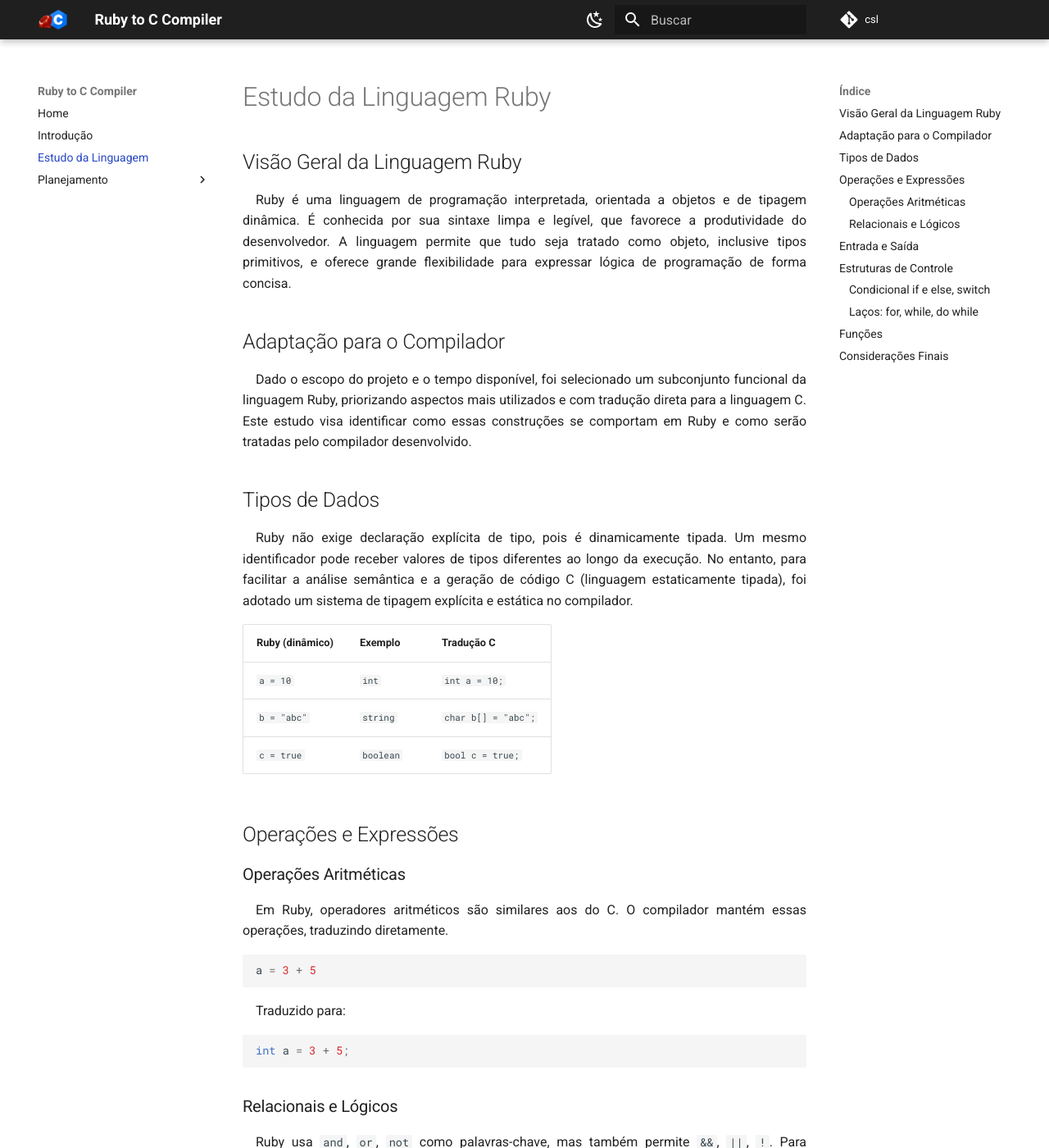
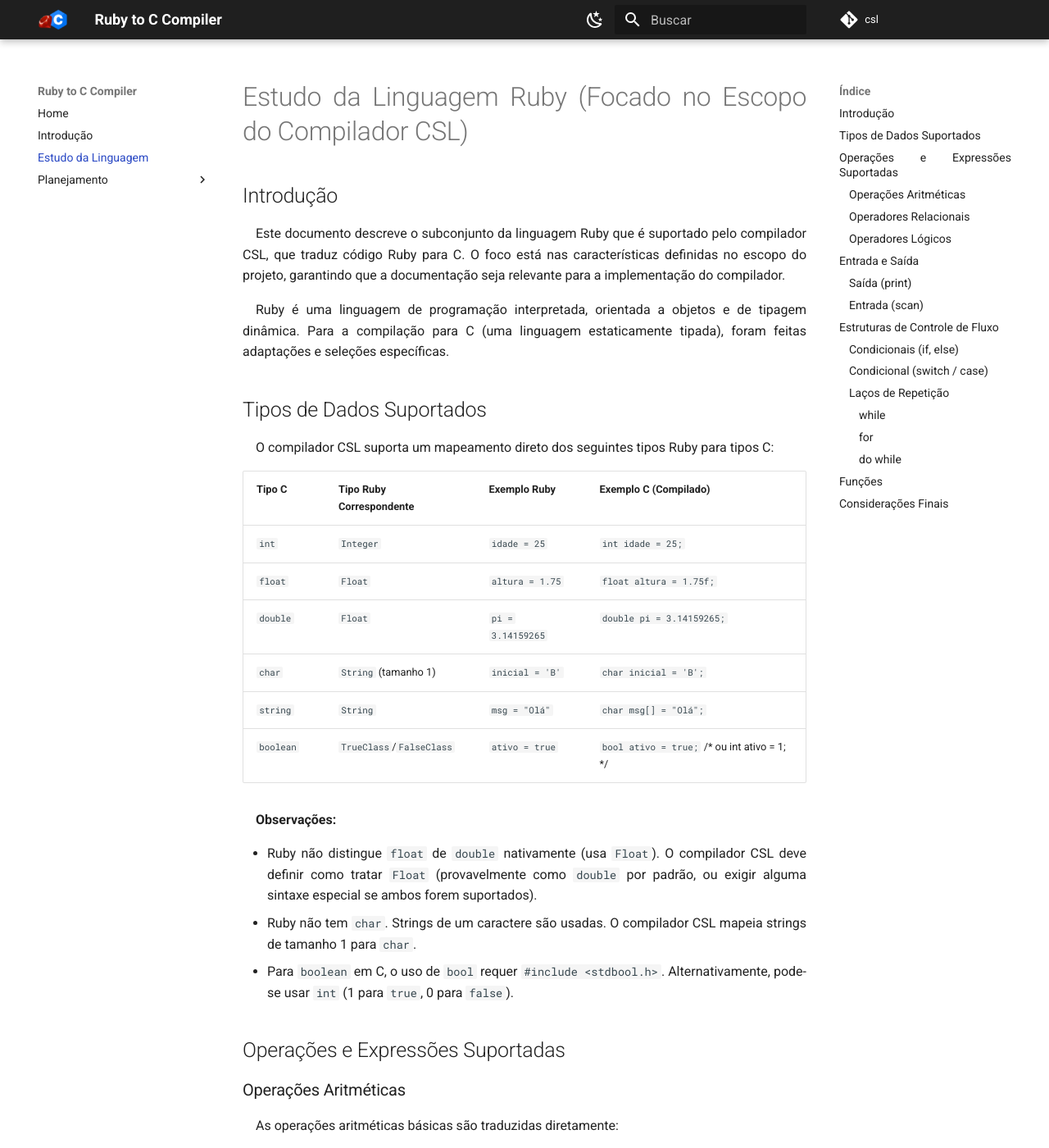
Before and after one commit to gbevi/csl, an MkDocs documentation site: the page built from docs/Estudo/Estudo.md, in a window 1280 px wide and 1400 px high. Shown: the whole window at 82% size. Built offline with MkDocs 1.6.1 and Material for MkDocs 9.7.7, drawn with Linux system fonts in a browser that asks for light colours; comment, search, counter and statistics services are not loaded; some of the changed text lies outside the part shown.

Commit message:
📚 docs: refinar estudo Ruby conforme escopo do projeto

````diff
--- a/docs/Estudo/Estudo.md
+++ b/docs/Estudo/Estudo.md
@@ -1,125 +1,335 @@
-# Estudo da Linguagem Ruby
-## Visão Geral da Linguagem Ruby
-Ruby é uma linguagem de programação interpretada, orientada a objetos e de tipagem dinâmica. É conhecida por sua sintaxe limpa e legível, que favorece a produtividade do desenvolvedor. A linguagem permite que tudo seja tratado como objeto, inclusive tipos primitivos, e oferece grande flexibilidade para expressar lógica de programação de forma concisa.
+# Estudo da Linguagem Ruby (Focado no Escopo do Compilador CSL)
 
-## Adaptação para o Compilador
-Dado o escopo do projeto e o tempo disponível, foi selecionado um subconjunto funcional da linguagem Ruby, priorizando aspectos mais utilizados e com tradução direta para a linguagem C. Este estudo visa identificar como essas construções se comportam em Ruby e como serão tratadas pelo compilador desenvolvido.
+## Introdução
 
-## Tipos de Dados
-Ruby não exige declaração explícita de tipo, pois é dinamicamente tipada. Um mesmo identificador pode receber valores de tipos diferentes ao longo da execução. No entanto, para facilitar a análise semântica e a geração de código C (linguagem estaticamente tipada), foi adotado um sistema de tipagem explícita e estática no compilador.
+Este documento descreve o subconjunto da linguagem Ruby que é suportado pelo compilador CSL, que traduz código Ruby para C. O foco está nas características definidas no escopo do projeto, garantindo que a documentação seja relevante para a implementação do compilador.
 
+Ruby é uma linguagem de programação interpretada, orientada a objetos e de tipagem dinâmica. Para a compilação para C (uma linguagem estaticamente tipada), foram feitas adaptações e seleções específicas.
 
-| Ruby (dinâmico) | Exemplo    | Tradução C           |
-|------------------|------------|-----------------------|
-| `a = 10`         | `int`      | `int a = 10;`         |
-| `b = "abc"`      | `string`   | `char b[] = "abc";`   |
-| `c = true`       | `boolean`  | `bool c = true;`      |
+## Tipos de Dados Suportados
 
-## Operações e Expressões
+O compilador CSL suporta um mapeamento direto dos seguintes tipos Ruby para tipos C:
 
+| Tipo C    | Tipo Ruby Correspondente | Exemplo Ruby      | Exemplo C (Compilado)       |
+|-----------|--------------------------|-------------------|-----------------------------|
+| `int`     | `Integer`                | `idade = 25`      | `int idade = 25;`           |
+| `float`   | `Float`                  | `altura = 1.75`   | `float altura = 1.75f;`     |
+| `double`  | `Float`                  | `pi = 3.14159265` | `double pi = 3.14159265;`   |
+| `char`    | `String` (tamanho 1)     | `inicial = 'B'`   | `char inicial = 'B';`       |
+| `string`  | `String`                 | `msg = "Olá"`     | `char msg[] = "Olá";`      |
+| `boolean` | `TrueClass`/`FalseClass` | `ativo = true`    | `bool ativo = true;` /* ou int ativo = 1; */ |
+
+**Observações:**
+
+*   Ruby não distingue `float` de `double` nativamente (usa `Float`). O compilador CSL deve definir como tratar `Float` (provavelmente como `double` por padrão, ou exigir alguma sintaxe especial se ambos forem suportados).
+*   Ruby não tem `char`. Strings de um caractere são usadas. O compilador CSL mapeia strings de tamanho 1 para `char`.
+*   Para `boolean` em C, o uso de `bool` requer `#include <stdbool.h>`. Alternativamente, pode-se usar `int` (1 para `true`, 0 para `false`).
+
+## Operações e Expressões Suportadas
 
 ### Operações Aritméticas
-Em Ruby, operadores aritméticos são similares aos do C. O compilador mantém essas operações, traduzindo diretamente.
 
+As operações aritméticas básicas são traduzidas diretamente:
+
+| Operação      | Ruby | C (Compilado) |
+|---------------|------|---------------|
+| Adição        | `+`  | `+`           |
+| Subtração     | `-`  | `-`           |
+| Multiplicação | `*`  | `*`           |
+| Divisão       | `/`  | `/`           |
+| Módulo        | `%`  | `%`           |
+
+**Exemplo Ruby:**
 ```ruby
-a = 3 + 5
+a = 10
+b = 3
+soma = a + b
+diferenca = a - b
+produto = a * b
+quociente = a / b
+resto = a % b
 ```
 
-Traduzido para:
-
+**Exemplo C (Compilado):**
 ```c
-int a = 3 + 5;
+int a = 10;
+int b = 3;
+int soma = a + b;
+int diferenca = a - b;
+int produto = a * b;
+int quociente = a / b; // Divisão inteira resulta em 3
+int resto = a % b;
 ```
 
-###  Relacionais e Lógicos
+### Operadores Relacionais
 
-Ruby usa `and`, `or`, `not` como palavras-chave, mas também permite `&&`, `||`, `!`. Para uniformidade, o compilador suporta `and`, `or`, `not`, traduzindo para os equivalentes em C.
+Usados para comparações, traduzidos diretamente (exceto para strings):
 
-| Ruby | C   |
-|------|-----|
-| and  | &&  |
-| or   | \|\| |
-| not  | !   |
+| Operação         | Ruby | C (Compilado) |
+|------------------|------|---------------|
+| Igual a          | `==` | `==`          |
+| Diferente de     | `!=` | `!=`          |
+| Menor que        | `<`  | `<`           |
+| Menor ou igual a | `<=` | `<=`          |
+| Maior que        | `>`  | `>`           |
+| Maior ou igual a | `>=` | `>=`          |
 
+**Exemplo Ruby:**
+```ruby
+x = 5
+y = 10
+igual = (x == y)
+maior = (y > x)
+```
+
+**Exemplo C (Compilado):**
+```c
+int x = 5;
+int y = 10;
+bool igual = (x == y); // false (0)
+bool maior = (y > x); // true (1)
+```
+*Nota: Comparação de strings em C requer `strcmp`.*
+```ruby
+# Ruby
+if nome == "admin"
+# C (Compilado)
+if (strcmp(nome, "admin") == 0)
+```
+
+### Operadores Lógicos
+
+O compilador traduz as palavras-chave `and`, `or`, `not` para os operadores C.
+
+| Operação | Ruby | C (Compilado) |
+|----------|------|---------------|
+| E lógico | `and`| `&&`          |
+| Ou lógico| `or` | `||`          |
+| Negação  | `not`| `!`           |
+
+**Exemplo Ruby:**
+```ruby
+cond1 = true
+cond2 = false
+resultado = (cond1 and cond2) or not cond2
+```
+
+**Exemplo C (Compilado):**
+```c
+bool cond1 = true;
+bool cond2 = false;
+bool resultado = (cond1 && cond2) || !cond2; // true (1)
+```
 
 ## Entrada e Saída
-Ruby:
 
+O escopo define `print` e `scan`.
+
+### Saída (`print`)
+
+O `print` do Ruby exibe valores na saída padrão sem adicionar uma nova linha automaticamente.
+
+**Exemplo Ruby:**
 ```ruby
-print "Digite um número: "
-x = gets.to_i
+print "Digite seu nome: "
+print 123
 ```
 
-C (compilador):
+**Exemplo C (Compilado):**
+```c
+printf("Digite seu nome: ");
+printf("%d", 123);
+```
+*Nota: O compilador mapeia `print` para `printf` em C, cuidando da formatação adequada baseada no tipo do argumento.*
 
-```c
-printf("Digite um número: ");
-scanf("%d", &x);
+### Entrada (`scan`)
+
+O `scan` (não é um método Ruby padrão, mas definido no escopo) lê valores da entrada padrão.
+
+**Exemplo Ruby (conceitual, baseado no escopo):**
+```ruby
+idade = scan(:int) # Conceito: ler um inteiro
+nome = scan(:string) # Conceito: ler uma string
 ```
 
-No compilador, print será mapeado para printf e scan para scanf.
+**Exemplo C (Compilado):**
+```c
+int idade;
+scanf("%d", &idade);
 
-## Estruturas de Controle
+char nome[100]; // Precisa definir um tamanho
+scanf("%99s", nome); // Leitura de string (cuidado com buffer overflow)
+```
+*Nota: O compilador mapeia `scan` para `scanf` em C, usando o especificador de formato correto e gerenciando a passagem de endereço (`&`). A leitura de strings requer atenção especial em C.*
+*Ruby normalmente usa `gets` para ler strings. `gets.to_i`, `gets.to_f` são comuns para ler números.*
+*O compilador CSL precisa definir exatamente como `scan` funcionará.*
 
-### Condicional `if` e `else`, `switch`
+## Estruturas de Controle de Fluxo
 
-**Ruby:**
+### Condicionais (`if`, `else`)
+
+A estrutura `if`/`else` é traduzida diretamente.
+
+**Exemplo Ruby:**
 ```ruby
-if a > b
-  print "Maior"
+nota = 75
+if nota >= 60
+  print "Aprovado"
 else
-  print "Menor"
+  print "Reprovado"
 end
 ```
 
-**C:**
+**Exemplo C (Compilado):**
+```c
+int nota = 75;
+if (nota >= 60) {
+  printf("Aprovado");
+} else {
+  printf("Reprovado");
+}
+```
+*Nota: Ruby também tem `elsif`, que seria traduzido para `else if` em C.*
+*O `unless` do Ruby não está no escopo.*
 
+### Condicional (`switch` / `case`)
+
+O escopo menciona `switch`, que corresponde ao `case` em Ruby.
+
+**Exemplo Ruby:**
+```ruby
+dia = 3
+case dia
+when 1
+  print "Domingo"
+when 2
+  print "Segunda"
+when 3
+  print "Terça"
+# ... outros dias
+else
+  print "Dia inválido"
+end
+```
+
+**Exemplo C (Compilado):**
 ```c
-if (a > b) {
-  printf("Maior");
-} else {
-  printf("Menor");
+int dia = 3;
+switch (dia) {
+  case 1:
+    printf("Domingo");
+    break;
+  case 2:
+    printf("Segunda");
+    break;
+  case 3:
+    printf("Terça");
+    break;
+  // ... outros dias
+  default:
+    printf("Dia inválido");
+    break;
+}
+```
+*Nota: O `case` do Ruby é mais flexível que o `switch` do C (pode usar intervalos, regex, etc.), mas o compilador CSL provavelmente suportará apenas a comparação direta de valores, similar ao `switch`.*
+
+### Laços de Repetição
+
+#### `while`
+
+Executa enquanto a condição for verdadeira.
+
+**Exemplo Ruby:**
+```ruby
+i = 0
+while i < 5
+  print i
+  i = i + 1
+end
+```
+
+**Exemplo C (Compilado):**
+```c
+int i = 0;
+while (i < 5) {
+  printf("%d", i);
+  i = i + 1; // ou i++;
 }
 ```
 
-### Laços: `for`, `while`, `do while`
+#### `for`
 
-**Ruby:**
+O `for` em Ruby geralmente itera sobre coleções ou intervalos. A tradução para C dependerá do que está sendo iterado.
 
+**Exemplo Ruby (intervalo):**
 ```ruby
-for i in 1..5
-  print i
+for j in 0..4
+  print j
 end
 ```
 
-C:
-
+**Exemplo C (Compilado):**
 ```c
-for (int i = 1; i <= 5; i++) {
-  printf("%d", i);
+for (int j = 0; j <= 4; j++) {
+  printf("%d", j);
 }
 ```
+*Nota: O compilador CSL precisa definir como tratará o `for` do Ruby, provavelmente focando em intervalos numéricos simples.*
 
-O compilador traduz essas estruturas diretamente para os equivalentes em C, exigindo um controle explícito de contadores e blocos delimitados por chaves {}.
-## Funções
+#### `do while`
 
-**Ruby:**
+Ruby não tem `do while` direto. Usa-se `loop do ... break if`. O compilador CSL traduzirá essa estrutura para `do while` em C.
 
+**Exemplo Ruby (equivalente):**
 ```ruby
-def soma(a, b)
-  return a + b
+k = 0
+loop do
+  print k
+  k = k + 1
+  break if k >= 5
 end
 ```
 
-C:
+**Exemplo C (Compilado):**
+```c
+int k = 0;
+do {
+  printf("%d", k);
+  k = k + 1; // ou k++;
+} while (k < 5);
+```
 
+## Funções
+
+O escopo inclui definição e chamada de funções.
+
+**Exemplo Ruby:**
+```ruby
+def calcular_area(largura, altura)
+  return largura * altura
+end
+
+area_retangulo = calcular_area(10, 5)
+print area_retangulo
+```
+
+**Exemplo C (Compilado):**
 ```c
-int soma(int a, int b) {
-  return a + b;
+// Definição da função
+// O tipo de retorno e dos parâmetros precisam ser definidos/inferidos
+int calcular_area(int largura, int altura) {
+  return largura * altura;
+}
+
+// Chamada da função (dentro de main ou outra função)
+int main() {
+  int area_retangulo = calcular_area(10, 5);
+  printf("%d", area_retangulo);
+  return 0;
 }
 ```
-
-A definição de funções em Ruby será mapeada para funções padrão em C, com necessidade de declarar tipo de retorno e parâmetros.
+*Nota: O compilador CSL precisará inferir ou exigir a declaração dos tipos de retorno e parâmetros das funções para gerar o código C correspondente.*
 
 ## Considerações Finais
-O estudo da linguagem Ruby permitiu delimitar claramente o escopo da tradução viável para C. Foram feitas adaptações quanto à tipagem e estrutura de código para permitir uma compilação correta e eficiente. Os exemplos apresentados servem como base para a construção dos analisadores léxico, sintático e semântico.
+
+Este estudo focado no escopo do CSL visa guiar a implementação do compilador, mostrando como as construções Ruby selecionadas podem ser mapeadas para a linguagem C. A tradução exigirá atenção à tipagem estática do C e ao mapeamento correto de operações e estruturas de controle.
````
